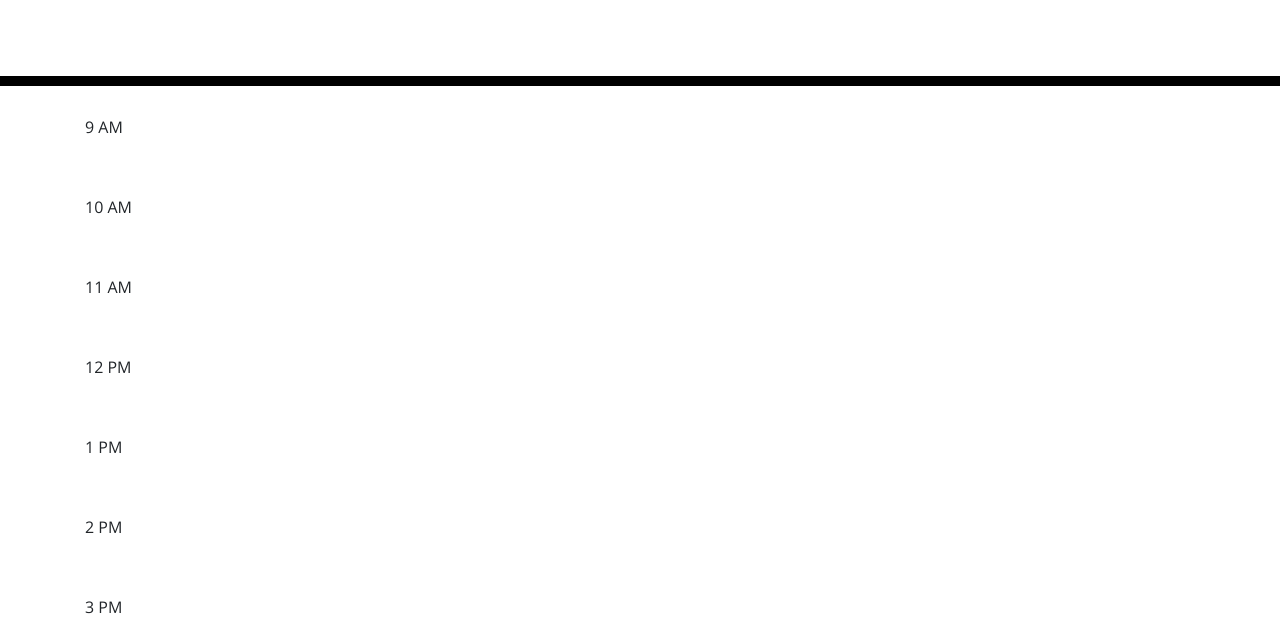
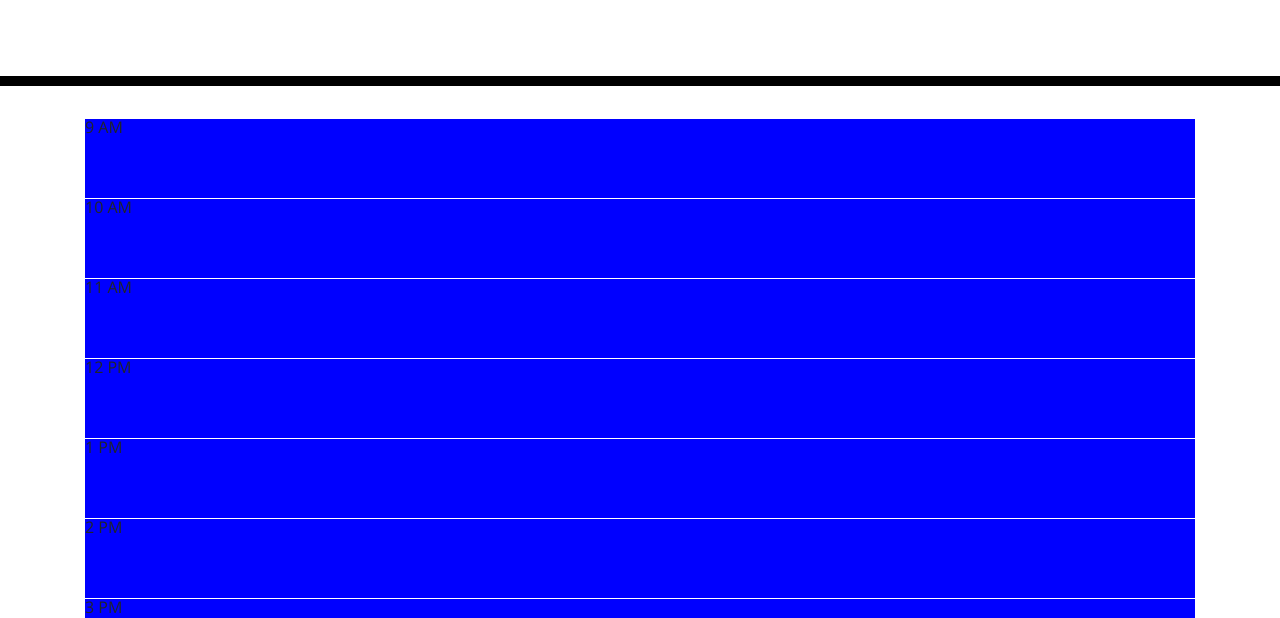
Before and after one commit to KevinB04/day-planner, a plain HTML site: page index.html in a window 1280 px wide. Shown: the part 182-800 px from the top of the page. Drawn offline with nearby package versions, Linux system fonts and the light colour scheme.

Commit message:
updating files

```diff
--- a/index.html
+++ b/index.html
@@ -40,8 +40,9 @@
         <div class="col-sm-12">
             <div id="box">
                 <div class="times">
-                    <div class="row row-1">9 AM</div>
-                    <div class="row row-2">10 AM</div>
+
+                    <div class="row row-1" id = "time-block" rows = "3" cols = "80">9 AM</div>
+                    <div class="row row-2" id = "myTextArea" rows = "3" cols = "80">10 AM</div>
                     <div class="row row-3">11 AM</div>
                     <div class="row row-4">12 PM</div>
                     <div class="row row-5">1 PM</div>
@@ -53,6 +54,7 @@
                     <div class="row row-11">7 PM</div>
                     <div class="row row-12">8 PM</div>
                     <div class="row row-13">9 PM</div>
+                </div>
             </div>
         </div>
       </div>
--- a/style.css
+++ b/style.css
@@ -44,13 +44,13 @@ body {
     margin: 10;
     padding: 10;
     box-sizing: border-box;
-
   }
 
   .row {
     white-space: pre-wrap;
     height: 80px;
     border-top: 1px solid white;
+    background-color: blue;
   }
 
   .hour {
```
